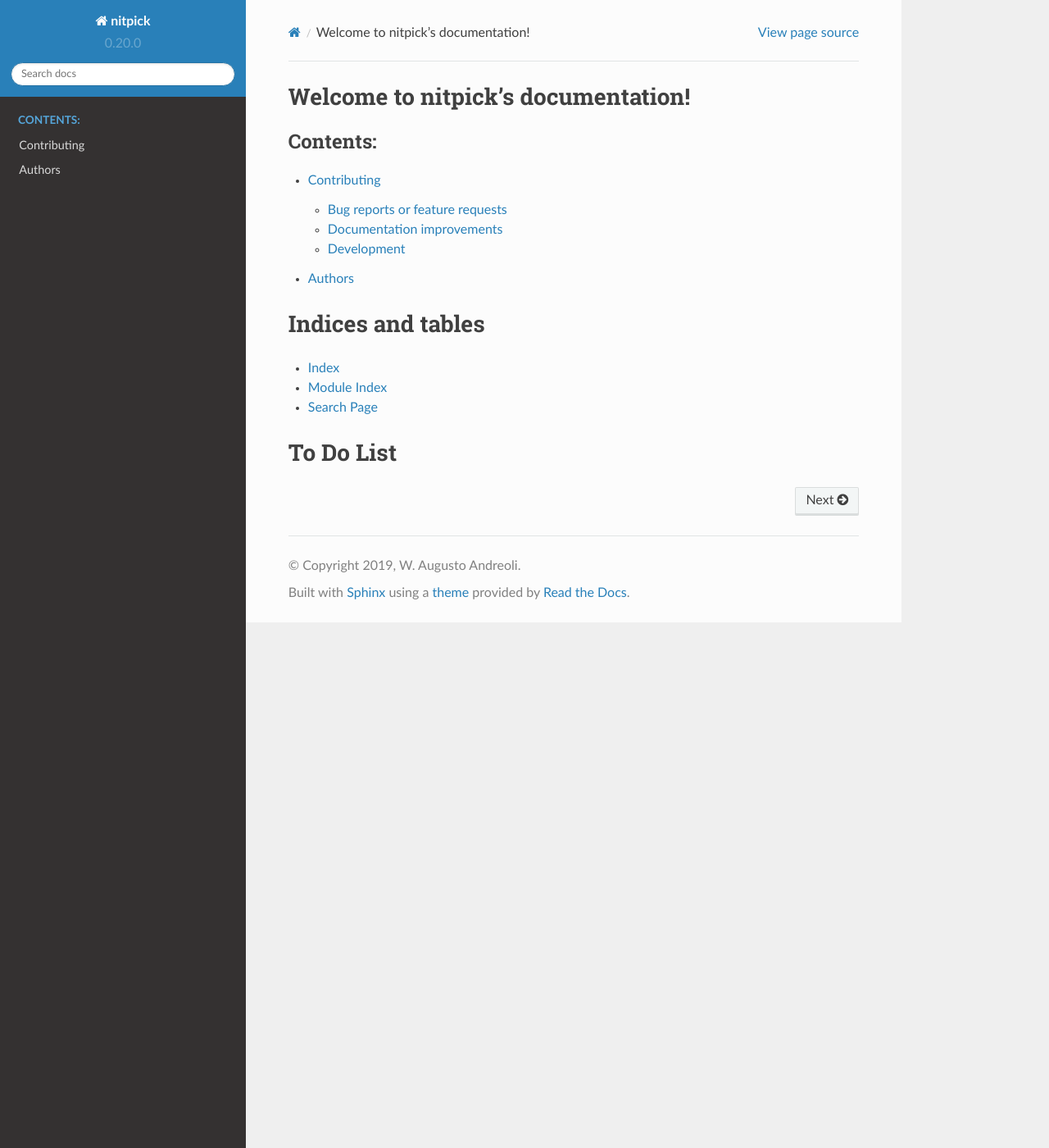
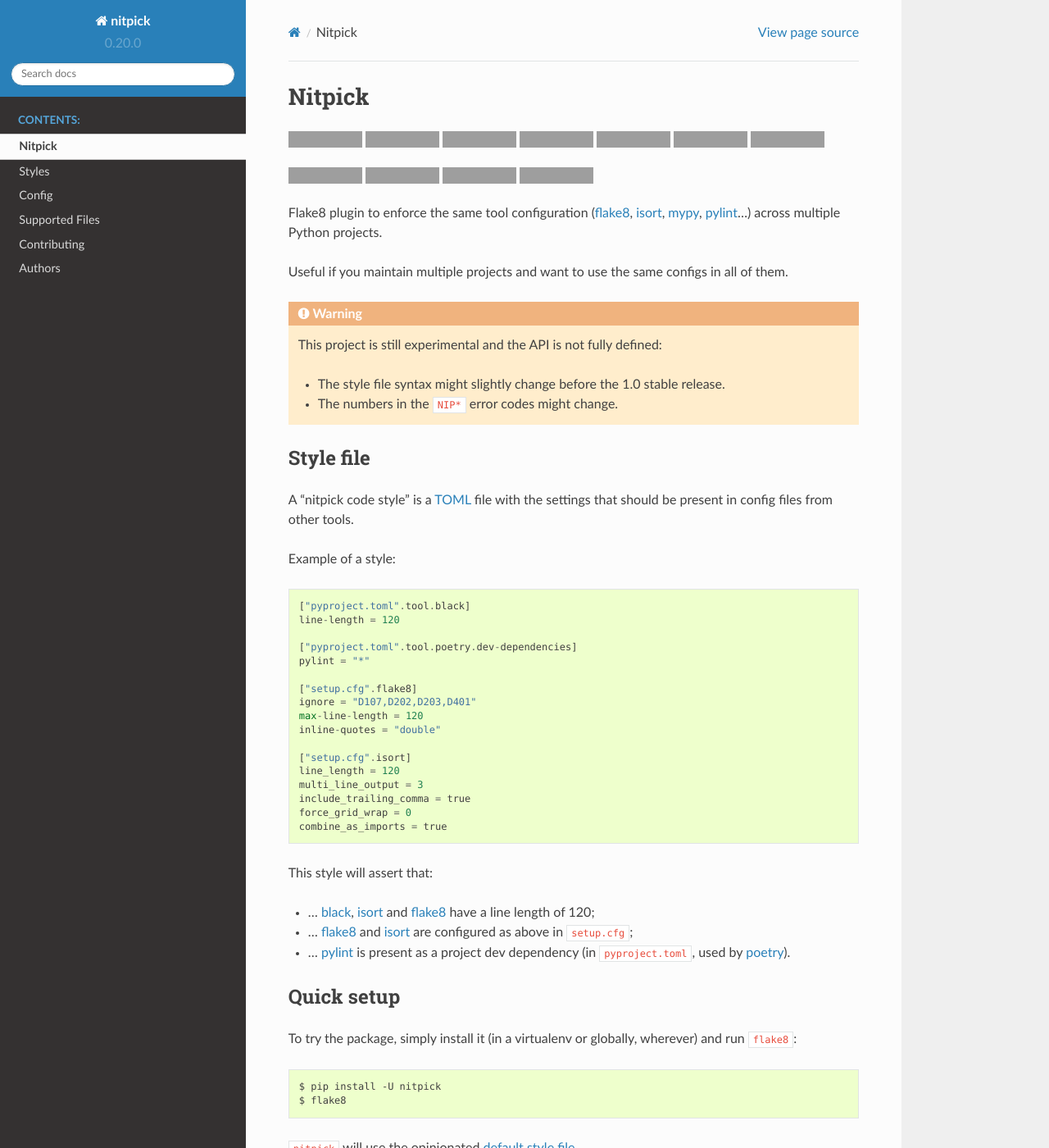
Before and after one commit to andreoliwa/nitpick, a Sphinx documentation site: the page built from docs/index.rst, in a window 1280 px wide and 1400 px high. Shown: the whole window at 82% size. Built offline with Sphinx 7.4.7 and the Read the Docs theme 2.0.0, drawn with Linux system fonts in a browser that asks for light colours; pages that are not in the unit, such as notebooks, are missing from menus; some of the changed text lies outside the part shown; grey boxes are pictures that could not be loaded.

```diff
--- a/docs/index.rst
+++ b/docs/index.rst
@@ -1,10 +1,128 @@
-Welcome to nitpick's documentation!
-===================================
+Nitpick
+=======
+
+.. _default style file: https://raw.githubusercontent.com/andreoliwa/nitpick/v0.20.0/nitpick-style.toml
+.. _TOML: https://github.com/toml-lang/toml
+.. _flake8: https://gitlab.com/pycqa/flake8
+.. _isort: https://github.com/timothycrosley/isort
+.. _black: https://github.com/psf/black
+.. _mypy: http://mypy-lang.org/
+.. _pylint: https://www.pylint.org
+.. _pre-commit: https://pre-commit.com/
+.. _poetry: https://github.com/sdispater/poetry/
+
+.. image:: https://img.shields.io/pypi/v/nitpick.svg
+    :target: https://pypi.python.org/pypi/nitpick
+    :alt: PyPI
+.. image:: https://travis-ci.com/andreoliwa/nitpick.svg
+    :target: https://travis-ci.com/andreoliwa/nitpick
+    :alt: Travis CI
+.. image:: https://readthedocs.org/projects/nitpick/badge/?version=latest
+    :target: https://nitpick.readthedocs.io/en/latest/?badge=latest
+    :alt: Documentation Status
+.. image:: https://coveralls.io/repos/github/andreoliwa/nitpick/badge.svg
+    :target: https://coveralls.io/github/andreoliwa/nitpick
+    :alt: Coveralls
+.. image:: https://api.codeclimate.com/v1/badges/61e0cdc48e24e76a0460/maintainability
+    :target: https://codeclimate.com/github/andreoliwa/nitpick/maintainability
+    :alt: Maintainability
+.. image:: https://api.codeclimate.com/v1/badges/61e0cdc48e24e76a0460/test_coverage
+    :target: https://codeclimate.com/github/andreoliwa/nitpick/test_coverage
+    :alt: Test Coverage
+.. image:: https://img.shields.io/pypi/pyversions/nitpick.svg
+    :target: https://pypi.org/project/nitpick/
+    :alt: Supported Python versions
+.. image:: https://img.shields.io/pypi/l/nitpick.svg
+    :target: https://pypi.org/project/nitpick/
+    :alt: Project License
+.. image:: https://img.shields.io/badge/code%20style-black-000000.svg
+    :target: https://github.com/psf/black
+    :alt: Code style: black
+.. image:: https://api.dependabot.com/badges/status?host=github&repo=andreoliwa/nitpick
+    :target: https://dependabot.com
+    :alt: Dependabot Status
+.. image:: https://img.shields.io/badge/%20%20%F0%9F%93%A6%F0%9F%9A%80-semantic--release-e10079.svg
+    :target: https://github.com/semantic-release/semantic-release
+    :alt: semantic-release
+
+Flake8 plugin to enforce the same tool configuration (flake8_, isort_, mypy_, pylint_...) across multiple Python projects.
+
+Useful if you maintain multiple projects and want to use the same configs in all of them.
+
+.. warning::
+
+    This project is still experimental and the API is not fully defined:
+
+    - The style file syntax might slightly change before the 1.0 stable release.
+    - The numbers in the ``NIP*`` error codes might change.
+
+Style file
+----------
+
+A "nitpick code style" is a TOML_ file with the settings that should be present in config files from other tools.
+
+Example of a style:
+
+.. code-block::
+
+    ["pyproject.toml".tool.black]
+    line-length = 120
+
+    ["pyproject.toml".tool.poetry.dev-dependencies]
+    pylint = "*"
+
+    ["setup.cfg".flake8]
+    ignore = "D107,D202,D203,D401"
+    max-line-length = 120
+    inline-quotes = "double"
+
+    ["setup.cfg".isort]
+    line_length = 120
+    multi_line_output = 3
+    include_trailing_comma = true
+    force_grid_wrap = 0
+    combine_as_imports = true
+
+This style will assert that:
+
+- ... black_, isort_ and flake8_ have a line length of 120;
+- ... flake8_ and isort_ are configured as above in ``setup.cfg``;
+- ... pylint_ is present as a project dev dependency (in ``pyproject.toml``, used by poetry_).
+
+Quick setup
+-----------
+
+To try the package, simply install it (in a virtualenv or globally, wherever) and run ``flake8``:
+
+.. code-block::
+
+    $ pip install -U nitpick
+    $ flake8
+
+``nitpick`` will use the opinionated `default style file`_.
+
+You can use it as a template to create your own style.
+
+Run as a pre-commit hook (recommended)
+--------------------------------------
+
+If you use pre-commit_ on your project (you should), add this to the ``.pre-commit-config.yaml`` in your repository:
+
+.. code-block::
+
+    repos:
+      - repo: https://github.com/andreoliwa/nitpick
+        rev: v0.20.0
+        hooks:
+          - id: nitpick
 
 .. toctree::
-   :maxdepth: 2
    :caption: Contents:
 
+   self
+   styles
+   config
+   supported_files
    contributing
    authors
 
--- a/package.json
+++ b/package.json
@@ -32,6 +32,8 @@
             "pyproject.toml",
             "package.json",
             "docs/conf.py",
+            "docs/index.rst",
+            "docs/styles.rst",
             "nitpick-style.toml",
             "README.md",
             "CHANGELOG.md",
```
Also changed, not shown: README.md (+51 -112 lines), docs/config.rst (added, +31 -0 lines), docs/styles.rst (added, +81 -0 lines), docs/supported_files.rst (added, +20 -0 lines), setup.cfg (+8 -0 lines), setup.py (+4 -2 lines), 2 other files.
